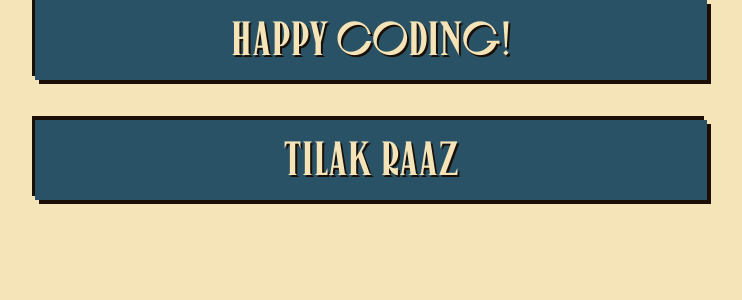
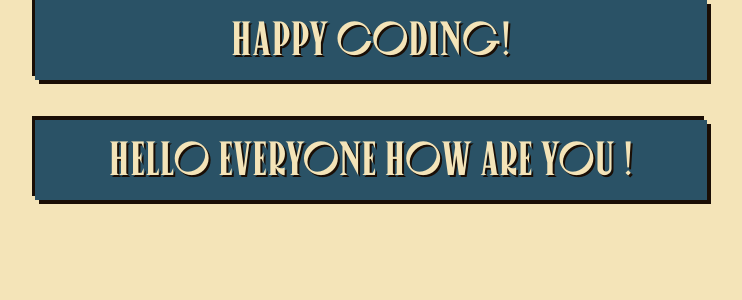
Before and after one commit to Webwiznitr/bug-free-sniffle, a Next.js app: page / in a window 1280 px wide. Shown: the top 300 px of the page, without its empty margins (269-1011 px from the left). Built offline with nearby package versions, Linux system fonts and the light colour scheme.

Commit message:
fix: final test of ci pipeline

```diff
--- a/src/app/page.tsx
+++ b/src/app/page.tsx
@@ -5,7 +5,7 @@ export default function Home() {
         happy coding!
       </div>
       <div className="font-canopee bg-secondary text-background text-shadow hack-shadow mx-auto my-10 w-2xl py-4 text-center text-5xl">
-        tilak raaz
+        hello everyone how are you !
       </div>
     </div>
   );
```
